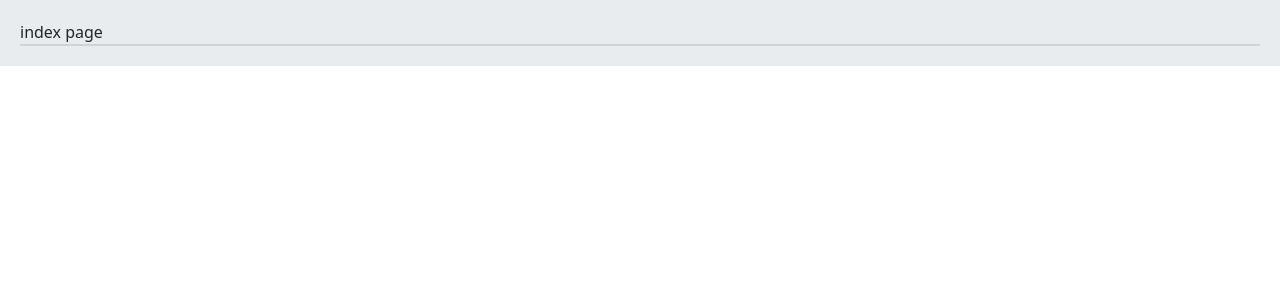
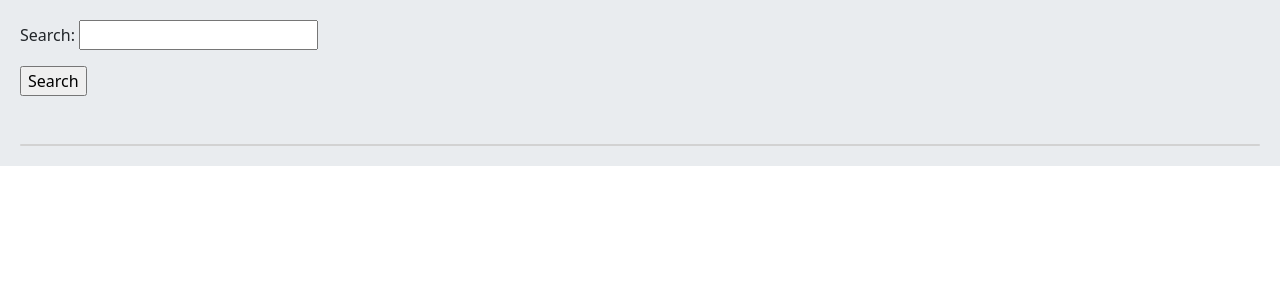
Before and after one commit to arashkarimi1999/social_moongard, a Django app: page / in a window 1280 px wide. Shown: the part 56-356 px from the top of the page. Run offline with Django 4.2, Linux system fonts and the light colour scheme; data that the repository does not hold is empty.

Commit message:
add search form

```diff
--- a/home/forms.py
+++ b/home/forms.py
@@ -21,3 +21,7 @@ class CommentReplyForm(forms.ModelForm):
     class Meta:
         model = Comment
         fields = ('body',)
+
+
+class PostSearchForm(forms.Form):
+    search = forms.CharField()
--- a/home/templates/home/index.html
+++ b/home/templates/home/index.html
@@ -1,7 +1,12 @@
 {% extends 'base.html' %}
 
 {% block content %}
-    index page
+
+    <form action="" method="get">
+        {{ form.as_p }}
+        <input type="submit" value="Search">
+    </form><br><br>
+
     <div class="card">
         {% for post in posts %}
             <a href="{{ post.get_absolute_url }}" class="card-body">{{ post.body|truncatewords:8 }}</a>
--- a/home/views.py
+++ b/home/views.py
@@ -5,17 +5,20 @@ from django.views import View
 from .models import Post, Comment, Vote
 from django.contrib.auth.mixins import LoginRequiredMixin
 from django.contrib import messages
-from .forms import PostCreateUpdateForm, CommentCreateForm, CommentReplyForm
+from .forms import PostCreateUpdateForm, CommentCreateForm, CommentReplyForm, PostSearchForm
 from django.utils.text import slugify
 from django.contrib.auth.decorators import login_required
 from django.utils.decorators import method_decorator
 
 
 class HomeView(View):
+    form_class = PostSearchForm
 
     def get(self, request):
         posts = Post.objects.all()
-        return render(request, 'home/index.html', {"posts": posts})
+        if request.GET.get('search'):
+            posts = posts.filter(body__icontains=request.GET["search"])
+        return render(request, 'home/index.html', {"posts": posts, "form": self.form_class})
 
 
 class PostDetailView(View):
```
